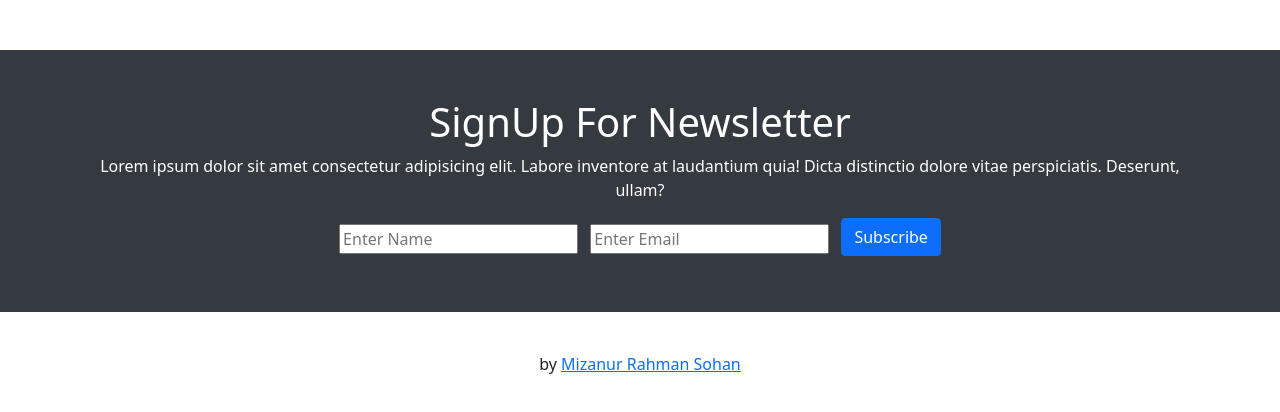
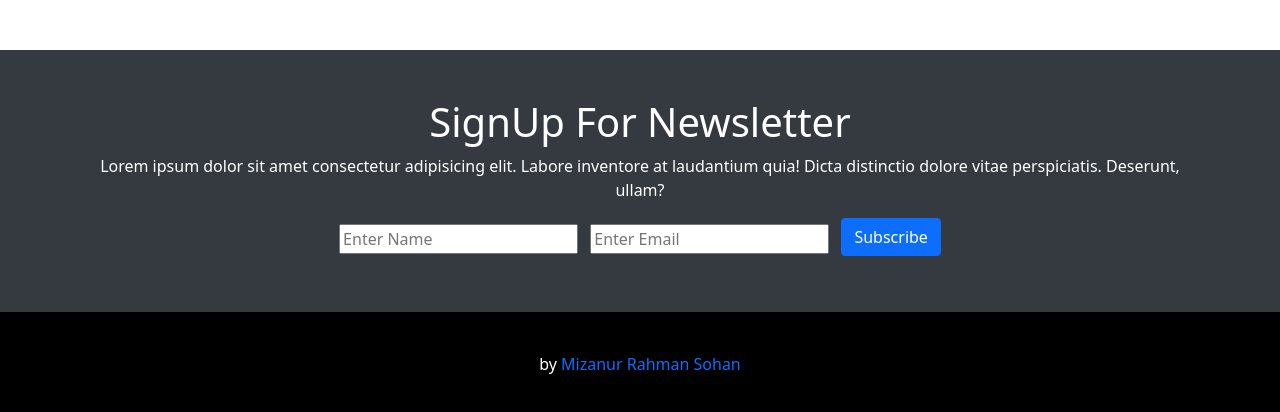
Before and after one commit to SohanR/twidel-multi-page-theme, a website built with webpack: page index.html in a window 1280 px wide. Shown: the part 2479-2891 px from the top of the page. Built offline with nearby package versions, Linux system fonts and the light colour scheme; a script that the page names is missing.

Commit message:
footer style

```diff
--- a/src/style/style.scss
+++ b/src/style/style.scss
@@ -63,3 +63,14 @@ body{
         color: #fff;
     }
 }
+
+
+footer{
+
+    background: black;
+    color: white;
+
+    a:link {
+        text-decoration: none;
+      }
+}
```
Also changed, not shown: src/style/style.css, 1 other file.
